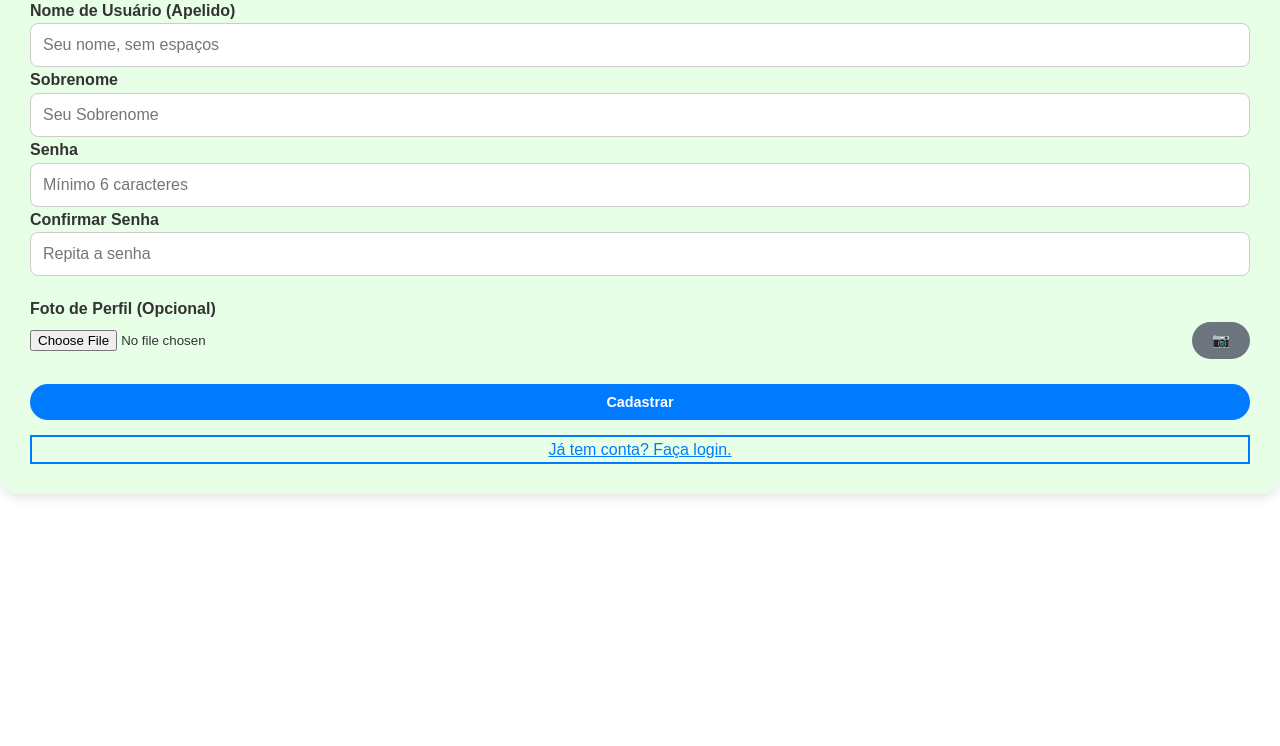
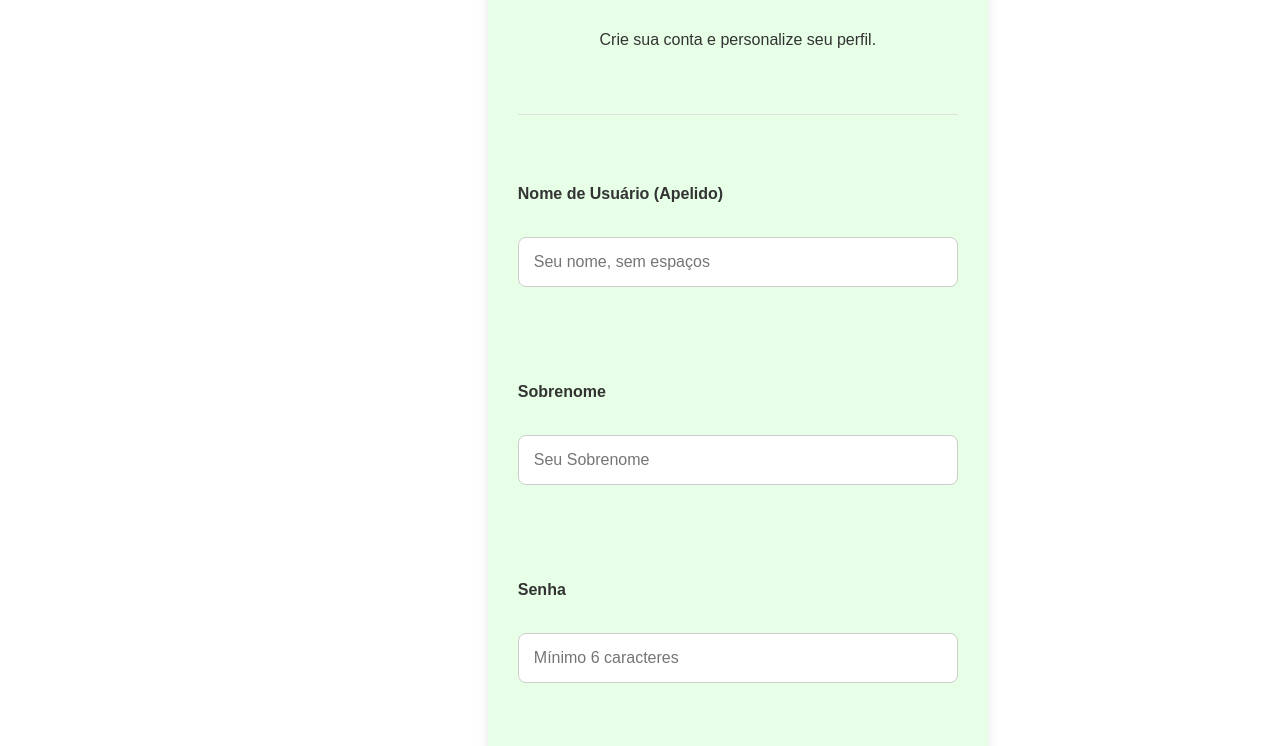
Before and after one commit to Thiago130589/FamiliaFlores, a website: page cadastrar-usuario.html in a window 1280 px wide. Shown: the part 155-901 px from the top of the page. Before the commit the page ends 800 px from the top, so only its background shows below. Drawn offline with Linux system fonts and the light colour scheme.

```diff
--- a/cadastrar-usuario.html
+++ b/cadastrar-usuario.html
@@ -4,7 +4,7 @@
     <meta charset="UTF-8">
     <meta name="viewport" content="width=device-width, initial-scale=1.0">
     <title>Cadastro de Usuário</title>
-    <link rel="stylesheet" href="css/style.css">
+        <link rel="stylesheet" href="cadastro.css">
 
     <script src="https://www.gstatic.com/firebasejs/8.10.1/firebase-app.js"></script>
     <script src="https://www.gstatic.com/firebasejs/8.10.1/firebase-auth.js"></script>
--- /dev/null
+++ b/cadastro.css
@@ -0,0 +1,181 @@
+/*
+ * cadastro.css - ARQUIVO COMPLETO
+ * Contém TODOS os estilos necessários para a página cadastrar-usuario.html,
+ * incluindo base, layout de centralização e componentes de formulário.
+ */
+
+/* =========================================================================
+ * 1. GERAIS E VARIÁVEIS (ROOT, BODY, RESET) - BASE
+ * ========================================================================= */
+:root {
+    /* Cores Principais */
+    --primary-color: #007bff;
+    --primary-light: #52a7ff;
+    --primary-dark: #0056b3;
+
+    /* Fundo */
+    --background-color: #ffffff;
+
+    /* Cores de Feedback */
+    --success-color: #28a745;
+    --error-color: #dc3545;
+    --warning-color: #ffc107;
+    --info-color: #17a2b8;
+
+    /* Neutros */
+    --text-color: #333;
+    --text-light: #6c757d;
+    --box-bg-color: #e6ffe6; /* Verde Claro (Cor principal da caixa) */
+    --shadow-color: rgba(0, 0, 0, 0.1);
+}
+
+* {
+    box-sizing: border-box;
+    margin: 0;
+    padding: 0;
+    font-family: Arial, sans-serif;
+}
+
+body {
+    background-color: var(--background-color);
+    color: var(--text-color);
+    line-height: 1.6;
+    min-height: 100vh;
+
+    /* Centralização da tela */
+    display: flex;
+    justify-content: center;
+    align-items: center;
+    padding: 20px; /* Adiciona padding para telas pequenas */
+}
+
+/* =========================================================================
+ * 2. LAYOUT E CENTRALIZAÇÃO (Caixa de Cadastro)
+ * ========================================================================= */
+
+.center-box {
+    background-color: var(--box-bg-color);
+    border-radius: 20px;
+    padding: 30px;
+    box-shadow: 0 4px 12px var(--shadow-color);
+    margin: 20px auto;
+    width: 95%;
+    max-width: 500px; /* Um pouco maior que o login, para o formulário */
+}
+.divider {
+    border: none;
+    height: 1px;
+    background-color: #e0e0e0;
+    margin: 15px 0;
+}
+
+
+/* =========================================================================
+ * 3. TIPOGRAFIA E UTILITÁRIOS
+ * ========================================================================= */
+
+.main-title {
+    font-size: 2em;
+    font-weight: bold;
+    color: var(--primary-color);
+    text-align: center;
+    margin-bottom: 10px;
+}
+
+.center-text { text-align: center; }
+
+.error-message {
+    color: var(--error-color);
+    font-weight: bold;
+    padding: 10px;
+    border: 1px solid var(--error-color);
+    border-radius: 5px;
+}
+.positive-text { color: var(--success-color); }
+.info-message { font-size: 0.9em; color: var(--text-light); }
+
+.hidden-start { display: none; }
+
+
+/* =========================================================================
+ * 4. BOTÕES E LINKS
+ * ========================================================================= */
+
+.btn-rounded {
+    padding: 12px 20px;
+    border: none;
+    border-radius: 25px;
+    cursor: pointer;
+    font-weight: bold;
+    text-align: center;
+    text-decoration: none;
+    transition: background-color 0.3s, opacity 0.3s;
+    font-size: 1em;
+    display: block;
+}
+
+.btn-primary { background-color: var(--primary-color); color: white; }
+.btn-primary:hover { background-color: var(--primary-dark); }
+.btn-secondary { background-color: #6c757d; color: white; }
+.btn-secondary:hover { background-color: #5a6268; }
+
+.btn-secondary-text {
+    background-color: transparent;
+    color: var(--primary-color);
+    border: none;
+    text-decoration: underline;
+    display: inline-block;
+    padding: 10px 0;
+    font-weight: normal;
+}
+.btn-secondary-text:hover { color: var(--primary-dark); }
+
+.wide-button { width: 100%; }
+
+/* Estilo para o botão de ícone (Câmera) */
+.btn-icon {
+    width: 48px;
+    height: 48px;
+    padding: 0;
+    font-size: 1.5em;
+    flex-shrink: 0; /* Impede que ele encolha */
+    display: flex;
+    justify-content: center;
+    align-items: center;
+    border-radius: 50%; /* Faz o botão ser redondo */
+}
+
+
+/* =========================================================================
+ * 5. FORMULÁRIOS E INPUTS
+ * ========================================================================= */
+
+.form-group {
+    margin-bottom: 15px;
+}
+label {
+    font-weight: bold;
+    margin-bottom: 5px;
+    color: var(--text-color);
+    display: block;
+}
+
+.input-rounded {
+    padding: 15px;
+    border: 1px solid #ccc;
+    border-radius: 8px;
+    font-size: 1em;
+    width: 100%;
+}
+/* Ajuste para o input[type="file"] para manter o alinhamento */
+input[type="file"] {
+    line-height: 1.2;
+    padding: 11px; /* Ajuste fino para alinhar verticalmente */
+}
+
+/* Garante o layout da foto */
+.form-group > div {
+    display: flex;
+    gap: 10px;
+    align-items: center;
+}
--- a/css/style.css
+++ b/css/style.css
@@ -90,11 +90,11 @@
 /* Separadores e Caixas Base */
 .divider { border: none; height: 1px; background-color: #e0e0e0; margin: 15px 0; }
 .center-box {
+    /* Estilos base de CAIXA, sem layout de CENTRALIZAÇÃO */
     background-color: var(--box-bg-color);
     border-radius: 20px;
     padding: 30px;
     box-shadow: 0 4px 12px var(--shadow-color);
-    /* Estilos de layout (margin, width, max-width) removidos */
 }
 .large-box {
     /* Estilos de layout (max-width, width) removidos */
@@ -123,7 +123,12 @@
 .btn-info { background-color: var(--info-color); color: white; }
 .btn-info:hover { background-color: #117a8b; }
 
-.btn-secondary-text { background-color: transparent; color: var(--primary-color); border: 2px solid var(--primary-color); }
+/* Ajustado para ser apenas um botão de fundo transparente e texto primário, sem ser um "link de texto" */
+.btn-secondary-text {
+    background-color: transparent;
+    color: var(--primary-color);
+    border: 2px solid var(--primary-color);
+}
 .btn-secondary-text:hover { background-color: var(--primary-color); color: white; }
 
 .btn-danger-outline { background-color: transparent; color: var(--error-color); border: 2px solid var(--error-color); }
@@ -155,6 +160,8 @@
     font-size: 1em; width: 100%;
 }
 textarea { resize: vertical; min-height: 80px; }
+
+/* Classes de formulário mantidas por serem genéricas: */
 .checkbox-group { display: flex; align-items: center; margin-top: 10px; }
 .checkbox-group label { margin-top: 0; margin-left: 10px; font-weight: normal; }
 .checkbox-group input[type="checkbox"] { width: auto; margin-right: 5px; }
@@ -189,14 +196,3 @@
     padding-left: 10px; border-left: 3px solid var(--info-color);
 }
 .modal-info-line span { font-weight: bold; }
-
-/* =========================================================================
- * 6. LOGIN/CADASTRO (Base - Classes de utilidade)
- * ========================================================================= */
-.login-header { margin-bottom: 20px; text-align: center; }
-.login-header .main-title { color: var(--primary-dark); }
-.login-link {
-    display: block; text-align: center; margin-top: 15px;
-    font-size: 0.9em; color: var(--text-light); text-decoration: none;
-}
-.login-link:hover { color: var(--primary-color); text-decoration: underline; }
--- /dev/null
+++ b/login.css
@@ -0,0 +1,159 @@
+/*
+ * login.css - ARQUIVO COMPLETO
+ * Contém TODOS os estilos necessários para a página login.html,
+ * incluindo base, layout de centralização e componentes de formulário.
+ */
+
+/* =========================================================================
+ * 1. GERAIS E VARIÁVEIS (ROOT, BODY, RESET) - BASE
+ * ========================================================================= */
+:root {
+    /* Cores Principais */
+    --primary-color: #007bff;
+    --primary-light: #52a7ff;
+    --primary-dark: #0056b3;
+
+    /* Fundo */
+    --background-color: #ffffff;
+
+    /* Cores de Feedback */
+    --success-color: #28a745;
+    --error-color: #dc3545;
+    --warning-color: #ffc107;
+
+    /* Neutros */
+    --text-color: #333;
+    --text-light: #6c757d;
+    --box-bg-color: #e6ffe6; /* Verde Claro (Cor principal da caixa) */
+    --shadow-color: rgba(0, 0, 0, 0.1);
+}
+
+* {
+    box-sizing: border-box;
+    margin: 0;
+    padding: 0;
+    font-family: Arial, sans-serif;
+}
+
+body {
+    background-color: var(--background-color);
+    color: var(--text-color);
+    line-height: 1.6;
+    min-height: 100vh;
+
+    /* Centralização Completa da Tela de Login */
+    display: flex;
+    justify-content: center;
+    align-items: center;
+    margin: 0;
+}
+
+/* =========================================================================
+ * 2. LAYOUT E CENTRALIZAÇÃO (Caixa de Login)
+ * ========================================================================= */
+
+.center-box {
+    background-color: var(--box-bg-color);
+    border-radius: 20px;
+    padding: 30px;
+    box-shadow: 0 4px 12px var(--shadow-color);
+    margin: 20px auto;
+    width: 95%;
+    max-width: 380px; /* Largura ideal para formulário de login */
+}
+
+/* =========================================================================
+ * 3. TIPOGRAFIA E UTILITÁRIOS
+ * ========================================================================= */
+
+.main-title {
+    font-size: 2em;
+    font-weight: bold;
+    color: var(--primary-color);
+    text-align: center;
+    margin-bottom: 25px; /* Mais espaço para o título de login */
+}
+
+.center-text { text-align: center; }
+
+.error-message {
+    color: var(--error-color);
+    font-weight: bold;
+    text-align: center;
+    padding: 10px;
+    border: 1px solid var(--error-color);
+    border-radius: 5px;
+}
+
+.hidden-start { display: none; }
+
+
+/* =========================================================================
+ * 4. BOTÕES E LINKS
+ * ========================================================================= */
+
+.btn-rounded {
+    padding: 12px 20px; /* Um pouco maior */
+    border: none;
+    border-radius: 25px;
+    cursor: pointer;
+    font-weight: bold;
+    text-align: center;
+    text-decoration: none;
+    transition: background-color 0.3s, opacity 0.3s;
+    font-size: 1em;
+    display: block; /* Garante que o botão ocupe toda a largura */
+}
+
+.btn-primary { background-color: var(--primary-color); color: white; }
+.btn-primary:hover { background-color: var(--primary-dark); }
+
+.btn-secondary-text {
+    background-color: transparent;
+    color: var(--primary-color);
+    border: none;
+    text-decoration: underline;
+    display: inline-block;
+    padding: 10px 0;
+    font-weight: normal;
+}
+.btn-secondary-text:hover { color: var(--primary-dark); }
+
+.wide-button { width: 100%; }
+.button-spacing-top { margin-top: 15px; }
+
+
+/* =========================================================================
+ * 5. FORMULÁRIOS E INPUTS
+ * ========================================================================= */
+
+.form-group {
+    margin-bottom: 15px;
+}
+label {
+    font-weight: bold;
+    margin-bottom: 5px;
+    color: var(--text-color);
+    display: block;
+}
+
+/* Input principal (mudando para a classe 'input-rounded' usada no HTML) */
+.input-rounded {
+    padding: 15px;
+    border: 1px solid #ccc;
+    border-radius: 8px;
+    font-size: 1em;
+    width: 100%;
+}
+
+
+/* =========================================================================
+ * 6. RESPONSIVIDADE
+ * ========================================================================= */
+
+@media (min-width: 600px) {
+    .center-box {
+        max-width: 450px;
+        padding: 40px;
+    }
+}
```
Also changed, not shown: login.html (+2 -2 lines). Lines whose indentation alone changed are shown as unchanged.
